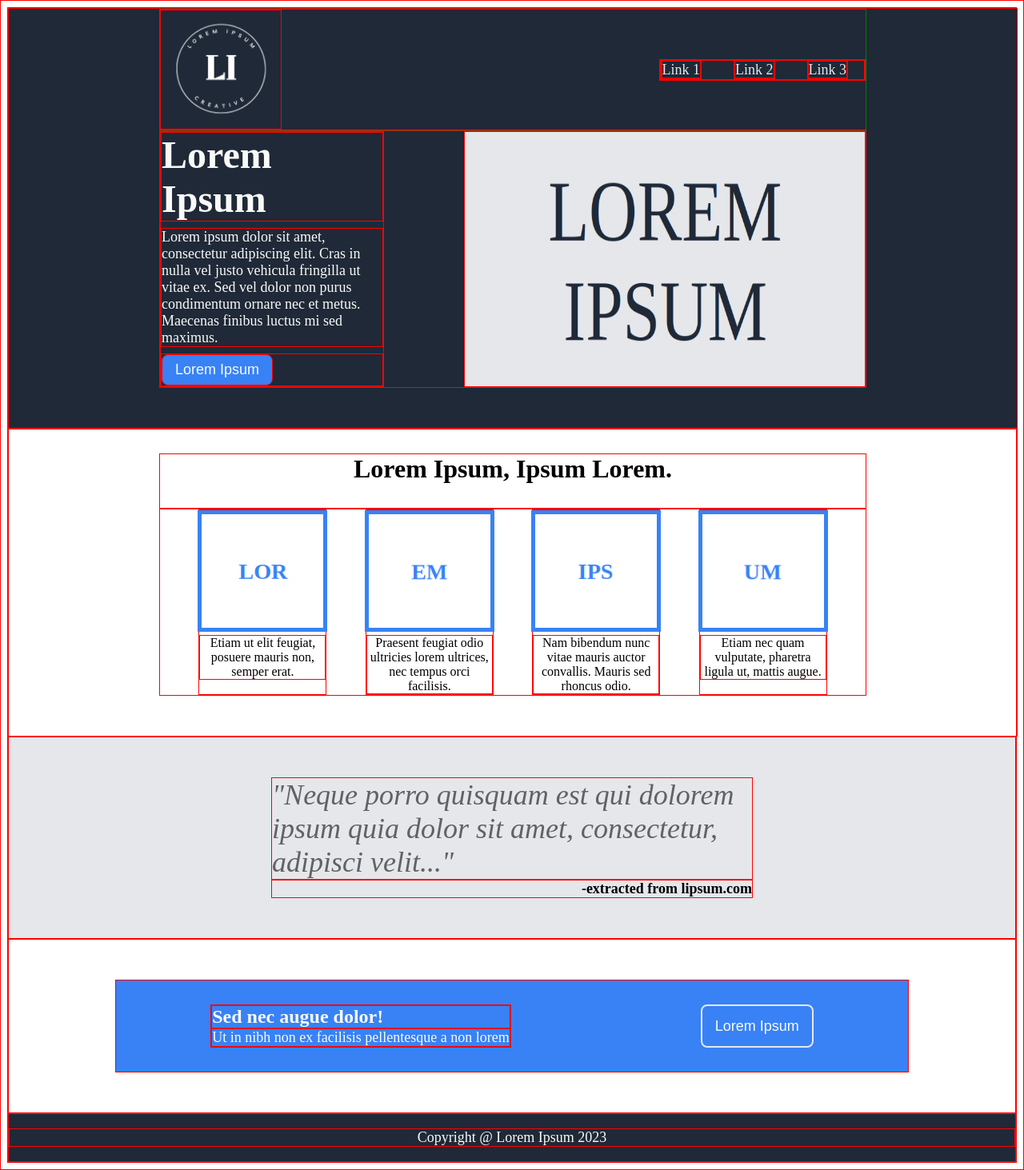
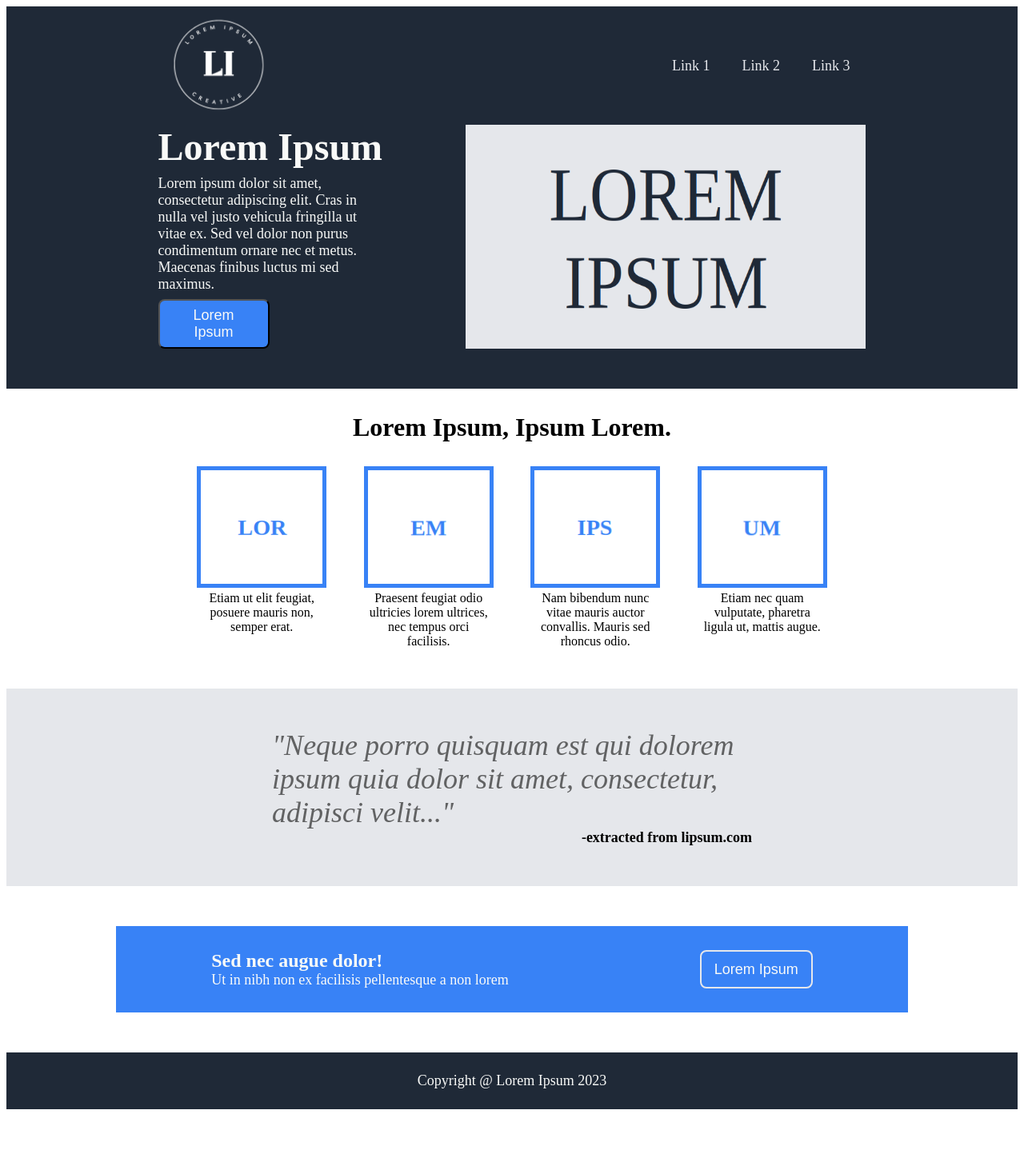
Before and after one commit to albertng94/landing1, a plain HTML site: page index.html in a window 1280 px wide. Shown: the whole page at 80% size. After the commit the page ends 1395 px from the top, so only its background shows below. Drawn offline with Linux system fonts and the light colour scheme.

Commit message:
Correct footer and remove box border visualization

```diff
--- a/style.css
+++ b/style.css
@@ -1,6 +1,6 @@
-* {
+/** {
     border: 1px solid red;
-}
+}*/
 
 .first {
     background-color: #1F2937;
@@ -72,7 +72,6 @@ button {
 }
 
 .header {
-    border: 1px solid green;
     display: flex;
     width: 70%;
     justify-content: space-between;
@@ -175,4 +174,5 @@ button {
     font-size: 18px;
     color: #F9FAF8;
     text-align: center;
+    padding: 7px;
 }
```
